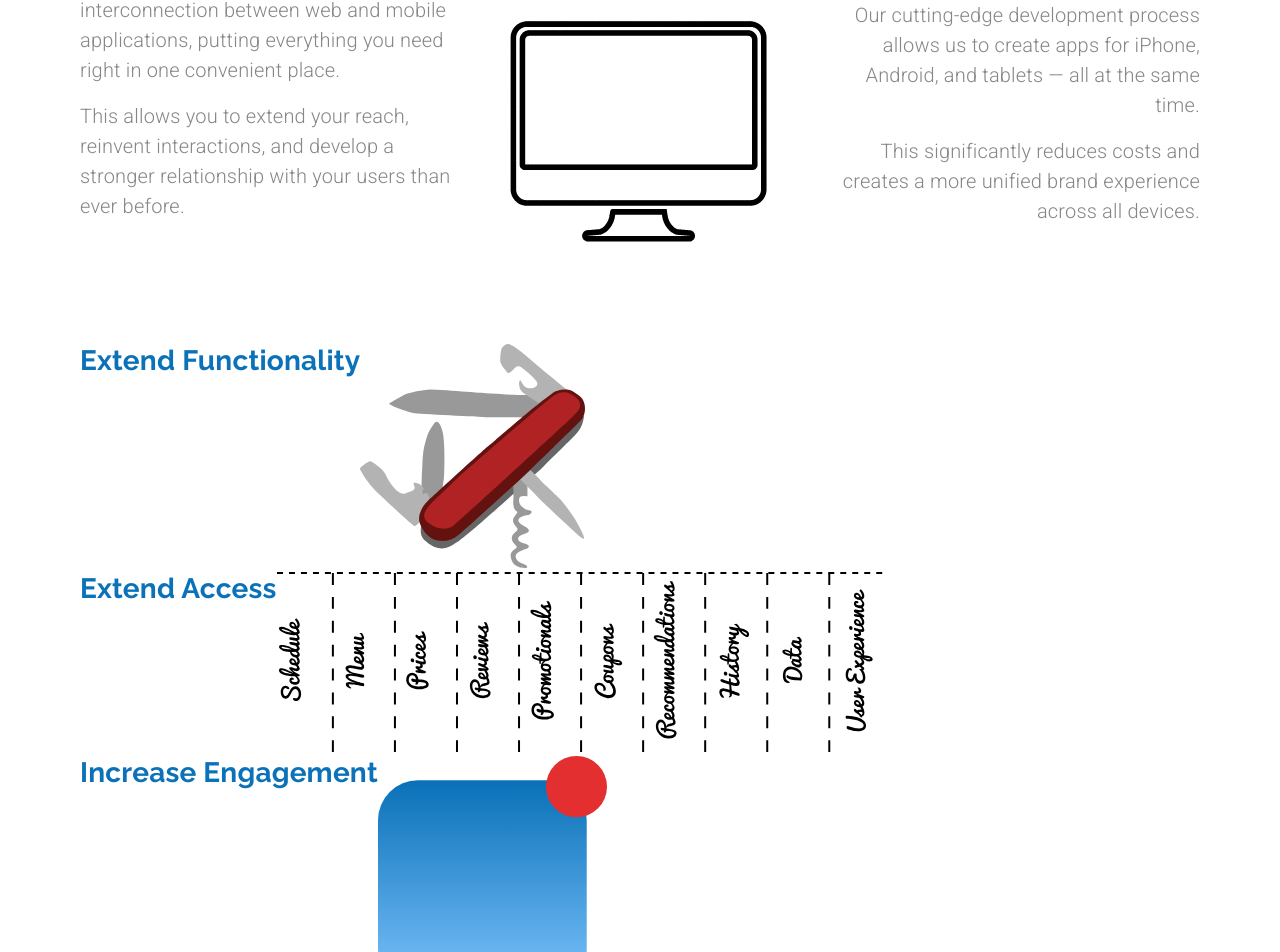
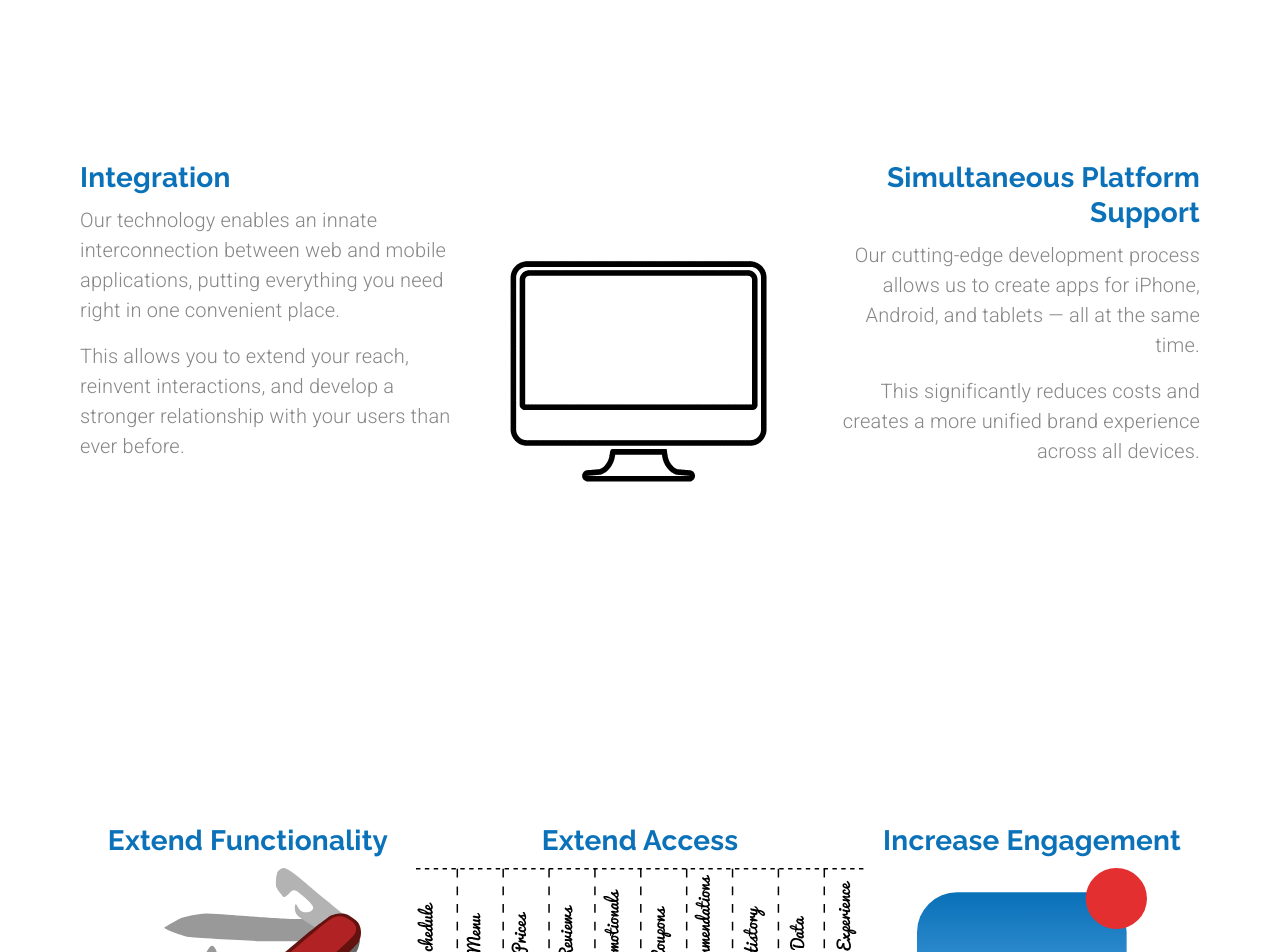
Before and after one commit to kmorgport/material_ui_design_prac, a React (Create React App) app: page /mobileapps in a window 1280 px wide. Shown: the part 541-1493 px from the top of the page. Built offline with nearby package versions, Linux system fonts and the light colour scheme.

Commit message:
mobileapp page

```diff
--- a/src/components/MobileApps.js
+++ b/src/components/MobileApps.js
@@ -11,6 +11,7 @@ import access from '../assets/extendAccess.svg'
 import engagement from '../assets/increaseEngagement.svg'
 
 import integrationAnimation from '../animations/integrationAnimation/data.json'
+import CallToAction from './ui/CallToAction';
 
 const useStyles = makeStyles( theme => ({
     rowContainer:{
@@ -32,6 +33,7 @@ const useStyles = makeStyles( theme => ({
 const MobileApps = ({ setValue, setSelectedIndex }) => {
     const classes = useStyles();
     const theme = useTheme();
+    const matchesSM = useMediaQuery(theme.breakpoints.down("sm"));
     const matchesMD = useMediaQuery(theme.breakpoints.down("md"));
     const matchesXS = useMediaQuery(theme.breakpoints.down("xs"));
 
@@ -110,22 +112,28 @@ const MobileApps = ({ setValue, setSelectedIndex }) => {
                     </Grid>
                 </Hidden>
             </Grid>
-            <Grid item container direction="row" className={classes.rowContainer}>
+            <Grid
+                item
+                container
+                direction={ matchesSM ? "column" : "row" }
+                style={{ marginTop: "15em", marginBottom:"15em" }}
+                className={classes.rowContainer}
+            >
                 <Grid item container direction="column" md>
                     <Grid item>
-                        <Typography variant="h4" gutterBottom>
+                        <Typography align={matchesSM ? "center" : undefined } variant="h4" gutterBottom>
                             Integration
                         </Typography>
                     </Grid>
                     <Grid item>
-                        <Typography variant="body1" paragraph>
+                        <Typography align={matchesSM ? "center" : undefined } variant="body1" paragraph>
                             Our technology enables an innate interconnection between web and
                             mobile applications, putting everything you need right in one
                             convenient place.
                         </Typography>
                     </Grid>
                     <Grid item>
-                        <Typography variant="body1" paragraph>
+                        <Typography align={matchesSM ? "center" : undefined } variant="body1" paragraph>
                             This allows you to extend your reach, reinvent interactions, and
                             develop a stronger relationship with your users than ever before.
                         </Typography>
@@ -136,28 +144,34 @@ const MobileApps = ({ setValue, setSelectedIndex }) => {
                 </Grid>
                 <Grid item container direction="column" md>
                     <Grid item>
-                        <Typography align="right" variant="h4" gutterBottom>
+                        <Typography align={matchesSM ? "center" : "right" }  variant="h4" gutterBottom>
                             Simultaneous Platform Support
                         </Typography>
                     </Grid>
                     <Grid item>
-                        <Typography align="right" variant="body1" paragraph>
+                        <Typography align={matchesSM ? "center" : "right" } variant="body1" paragraph>
                             Our cutting-edge development process allows us to create apps for
                             iPhone, Android, and tablets — all at the same time.
                         </Typography>
                     </Grid>
                     <Grid item>
-                        <Typography align="right" variant="body1" paragraph>
+                        <Typography align={matchesSM ? "center" : "right" } variant="body1" paragraph>
                             This significantly reduces costs and creates a more unified brand
                             experience across all devices.
                         </Typography>
                     </Grid>
                 </Grid>
             </Grid>
-            <Grid item container direction="row" className={classes.rowContainer}>
-                <Grid item container direction="column md">
+            <Grid
+                item
+                container
+                direction={ matchesMD ? "column" : "row" }
+                className={classes.rowContainer}
+                style={{ marginBottom: "15em" }}
+            >
+                <Grid alignItems="center" item container direction="column" md>
                     <Grid item>
-                        <Typography variant="h4" gutterBottom>
+                        <Typography align="center" variant="h4" gutterBottom>
                             Extend Functionality
                         </Typography>
                     </Grid>
@@ -165,19 +179,26 @@ const MobileApps = ({ setValue, setSelectedIndex }) => {
                         <img src={swiss} alt="swiss army knife"/>
                     </Grid>
                 </Grid>
-                <Grid item container direction="column md">
+                <Grid
+                    alignItems="center"
+                    item container md
+                    direction="column"
+                    style={{ marginTop: matchesMD ? "10em" : 0,
+                             marginBottom: matchesMD ? "10em" : 0
+                }}
+                >
                     <Grid item>
-                        <Typography variant="h4" gutterBottom>
+                        <Typography align="center" variant="h4" gutterBottom>
                             Extend Access
                         </Typography>
                     </Grid>
                     <Grid item>
-                        <img src={access} alt="tear-one-off-sign"/>
+                        <img src={access} alt="tear-one-off-sign" style={{ maxWidth: matchesXS ? "20em" : "28em" }}/>
                     </Grid>
                 </Grid>
-                <Grid item container direction="column md">
+                <Grid alignItems="center" item container direction="column" md>
                     <Grid item>
-                        <Typography variant="h4" gutterBottom>
+                        <Typography align="center" variant="h4" gutterBottom>
                             Increase Engagement
                         </Typography>
                     </Grid>
@@ -186,6 +207,9 @@ const MobileApps = ({ setValue, setSelectedIndex }) => {
                     </Grid>
                 </Grid>
             </Grid>
+            <Grid item>
+                <CallToAction setValue={setValue} />
+            </Grid>
         </Grid>
     )
 }
```
